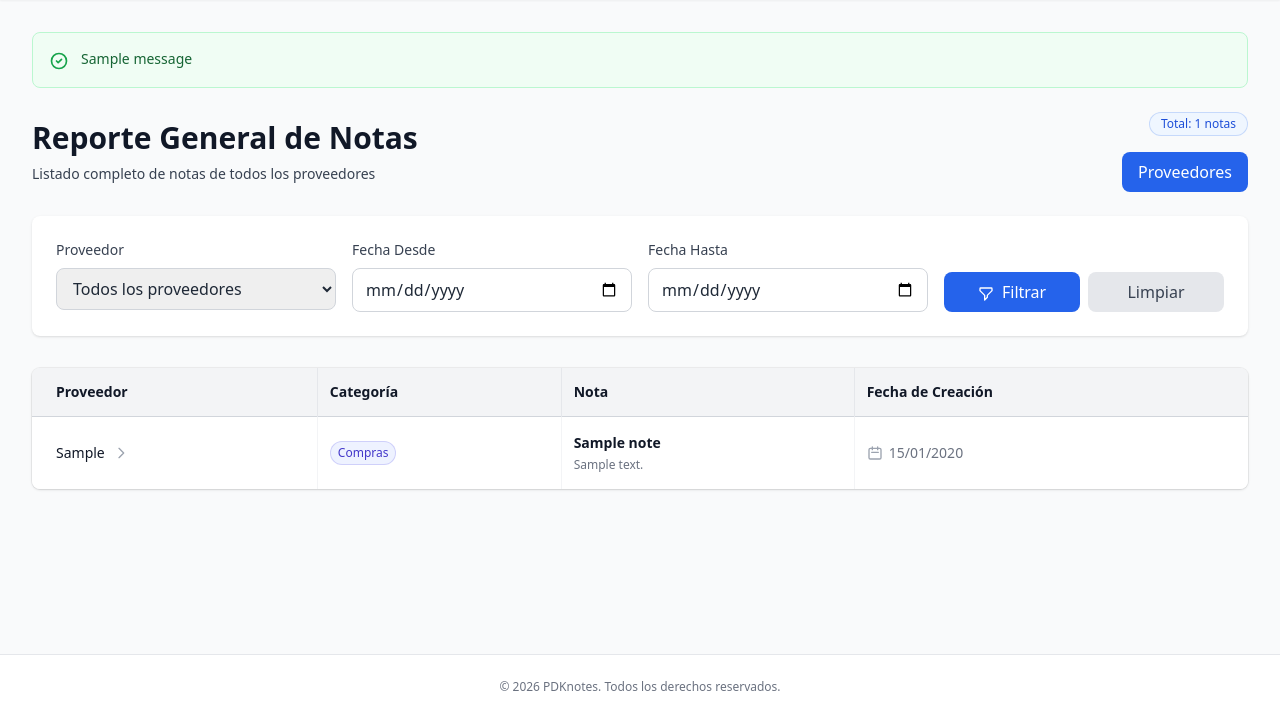
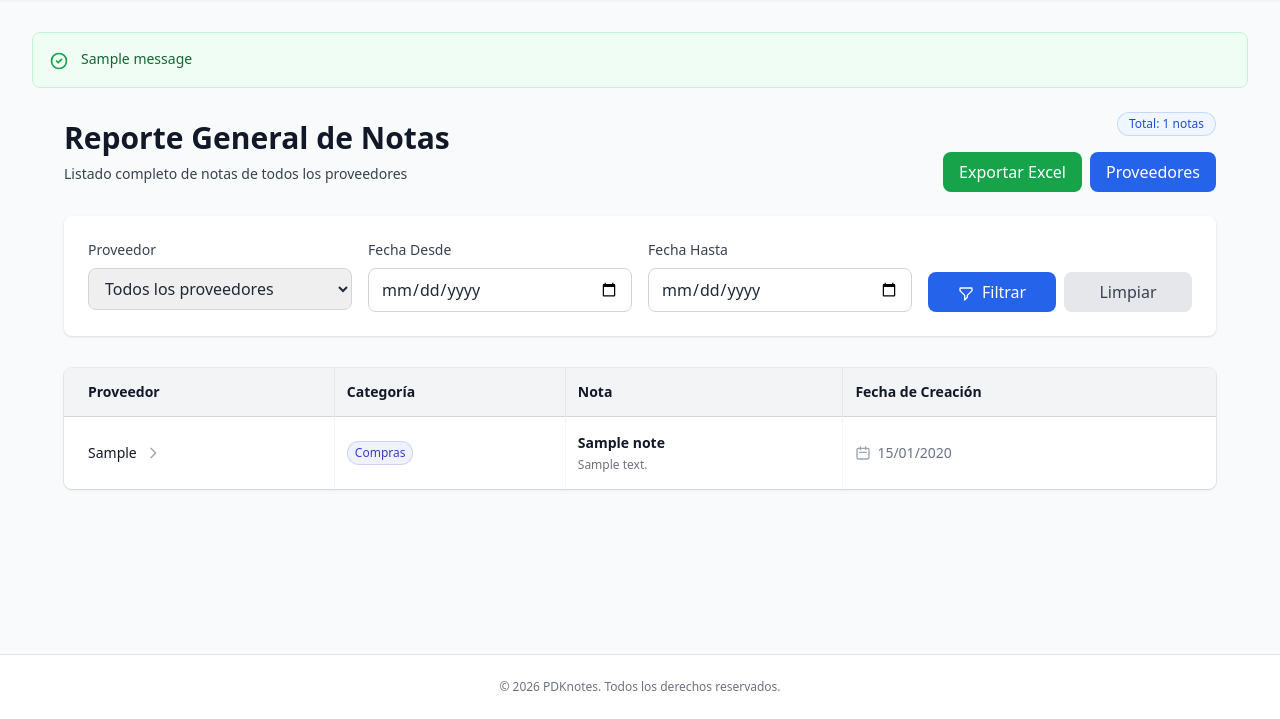
Before and after one commit to AlejandroKT/PDKnotes, a Django app: page /supervisor/table/ in a window 1280 px wide. Shown: the part 81-800 px from the top of the page. Run offline with Django 5.2, Linux system fonts and the light colour scheme; a user stored in the database is signed in; tables that the repository leaves empty hold one stand-in row (values such as "Sample post"); one stand-in notice (Sample message) is shown; some libraries are stand-ins or nearby versions.

Commit message:
Se agrego la funcion para exportar la tabla en excel

```diff
--- a/notes/urls.py
+++ b/notes/urls.py
@@ -14,4 +14,8 @@ urlpatterns = [
     path('supervisor/dashboard/',views.supervisor_dashboard, name='supervisor_dashboard'),
     path('supervisor/supplier/<int:supplier_id>/notes/', views.supervisor_supplier_notes, name='supervisor_supplier_notes'),
     path('supervisor/note/<int:pk>/', views.supervisor_note_detail, name='supervisor_note_detail'),
+
+    # Exportar a Excel URL
+    path('supervisor/table/export/', views.export_notes_excel, name='export_notes_excel'),
+
 ]
--- a/notes/views.py
+++ b/notes/views.py
@@ -12,6 +12,11 @@ from datetime import datetime
 #Modelo CustomUser para traer a los proveedores
 from accounts.models import User
 
+#Librerias para exportar a excel
+import openpyxl
+from openpyxl.styles import Font, Alignment, PatternFill, Border, Side
+from django.http import HttpResponse
+from openpyxl.utils import get_column_letter
 
 # Decoradores para verificar roles
 def supplier_required(view_func):
@@ -154,3 +159,99 @@ def supervisor_table(request):
             'date_to': current_date_to,
         }
     })
+
+
+#Funcion(Vista para exportar a Excel)
+
+@login_required
+@user_passes_test(is_superuser, login_url='login')
+def export_notes_excel(request):
+    # 1. Obtener todas las notas
+    notes = Note.objects.select_related('supplier').order_by('-created_at')
+
+    # 2. Aplicar los mismos filtros que la tabla
+    supplier_filter = request.GET.get('supplier')
+    date_from = request.GET.get('date_from')
+    date_to = request.GET.get('date_to')
+
+    if supplier_filter:
+        notes = notes.filter(supplier_id=supplier_filter)
+    if date_from:
+        notes = notes.filter(created_at__date__gte=date_from)
+    if date_to:
+        notes = notes.filter(created_at__date__lte=date_to)
+
+    # 3. Crear el libro de Excel
+    wb = openpyxl.Workbook()
+    ws = wb.active
+    ws.title = "Reporte de Notas"
+
+    # 4. Estilos
+    header_font = Font(name='Arial', bold=True, color='FFFFFF', size=11)
+    header_fill = PatternFill(start_color='2563EB', end_color='2563EB', fill_type='solid')
+    header_alignment = Alignment(horizontal='center', vertical='center', wrap_text=True)
+    cell_alignment = Alignment(vertical='center', wrap_text=True)
+    thin_border = Border(
+        left=Side(style='thin'),
+        right=Side(style='thin'),
+        top=Side(style='thin'),
+        bottom=Side(style='thin')
+    )
+
+    # 5. Encabezados
+    headers = ['Proveedor', 'Cédula/RIF', 'Categoría', 'Título', 'Contenido', 'Fecha de Creación', 'Fecha de Modificación']
+    for col_num, header in enumerate(headers, 1):
+        cell = ws.cell(row=1, column=col_num, value=header)
+        cell.font = header_font
+        cell.fill = header_fill
+        cell.alignment = header_alignment
+        cell.border = thin_border
+
+    # 6. Datos (Blindado contra errores de atributos)
+    for row_num, note in enumerate(notes, 2):
+        supplier = note.supplier
+
+        # Obtener nombre de forma segura
+        supplier_name = str(getattr(supplier, 'first_name', '') or str(supplier))
+
+        # Obtener Cédula/RIF
+        supplier_tax_id = str(supplier.document_id)
+        # Obtener categoría de forma segura
+        if hasattr(note, 'get_category_display'):
+            category = str(note.get_category_display())
+        else:
+            category = str(getattr(note, 'category', 'N/A'))
+
+        row_data = [
+            supplier_name,
+            supplier_tax_id,
+            category,
+            str(note.title) if note.title else '',
+            str(note.content) if note.content else '',
+            note.created_at.strftime('%d/%m/%Y %H:%M') if note.created_at else '',
+            note.updated_at.strftime('%d/%m/%Y %H:%M') if note.updated_at else '',
+        ]
+
+        for col_num, value in enumerate(row_data, 1):
+            # Forzamos que el valor sea un string para que openpyxl no falle
+            safe_value = str(value) if value is not None else ''
+            cell = ws.cell(row=row_num, column=col_num, value=safe_value)
+            cell.alignment = cell_alignment
+            cell.border = thin_border
+
+    # 7. Ajustar ancho de columnas
+    column_widths = [20, 18, 15, 30, 50, 20, 20]
+    for col_num, width in enumerate(column_widths, 1):
+        ws.column_dimensions[get_column_letter(col_num)].width = width
+
+    # 8. Congelar la primera fila
+    ws.freeze_panes = 'A2'
+
+    # 9. Crear la respuesta HTTP
+    response = HttpResponse(
+        content_type='application/vnd.openxmlformats-officedocument.spreadsheetml.sheet'
+    )
+    response['Content-Disposition'] = 'attachment; filename="reporte_notas.xlsx"'
+
+    wb.save(response)
+    return response
--- a/template/notes/supervisor_table.html
+++ b/template/notes/supervisor_table.html
@@ -4,6 +4,27 @@
 {% block content %}
 
 {% load static %}
+
+    <div class="px-4 sm:px-6 lg:px-8">
+    <!-- Mensajes de Django -->
+    {% if messages %}
+        {% for message in messages %}
+            {% if message.tags == 'error' %}
+            <div class="bg-red-50 border border-red-200 rounded-lg shadow-lg p-4 mb-6">
+                <div class="flex items-start">
+                    <div class="flex-shrink-0">
+                        <svg class="h-5 w-5 text-red-400" fill="none" stroke="currentColor" viewBox="0 0 24 24">
+                            <path stroke-linecap="round" stroke-linejoin="round" stroke-width="2" d="M12 8v4m0 4h.01M21 12a9 9 0 11-18 0 9 9 0 0118 0z"></path>
+                        </svg>
+                    </div>
+                    <div class="ml-3 flex-1">
+                        <p class="text-sm font-medium text-red-800">{{ message }}</p>
+                    </div>
+                </div>
+            </div>
+            {% endif %}
+        {% endfor %}
+    {% endif %}
 
     <!-- Header -->
     <div class="sm:flex sm:items-center sm:justify-between mb-6">
@@ -15,11 +36,18 @@
             <span class="inline-flex items-center rounded-full bg-blue-50 px-3 py-1 text-xs font-medium text-blue-700 ring-1 ring-inset ring-blue-600/20">
                 Total: {{ page_obj.paginator.count }} notas
             </span>
-            <span>
+            <div class="flex gap-2">
+                <!-- Botón Exportar Excel (solo supervisores) -->
+                {% if user.is_superuser %}
+                <a href="{% url 'export_notes_excel' %}{% if current_filters.supplier or current_filters.date_from or current_filters.date_to %}?{% endif %}{% if current_filters.supplier %}supplier={{ current_filters.supplier }}{% if current_filters.date_from or current_filters.date_to %}&{% endif %}{% endif %}{% if current_filters.date_from %}date_from={{ current_filters.date_from }}{% if current_filters.date_to %}&{% endif %}{% endif %}{% if current_filters.date_to %}date_to={{ current_filters.date_to }}{% endif %}"
+                   class="bg-green-600 text-white px-4 py-2 rounded-lg hover:bg-green-700 inline-flex items-center gap-2 transition duration-150">
+                    Exportar Excel
+                </a>
+                {% endif %}
                 <a href="{% url 'supervisor_dashboard' %}" class="bg-blue-600 text-white px-4 py-2 rounded-lg hover:bg-blue-700 inline-block">
                     Proveedores
                 </a>
-            </span>
+            </div>
         </div>
     </div>
 
```
